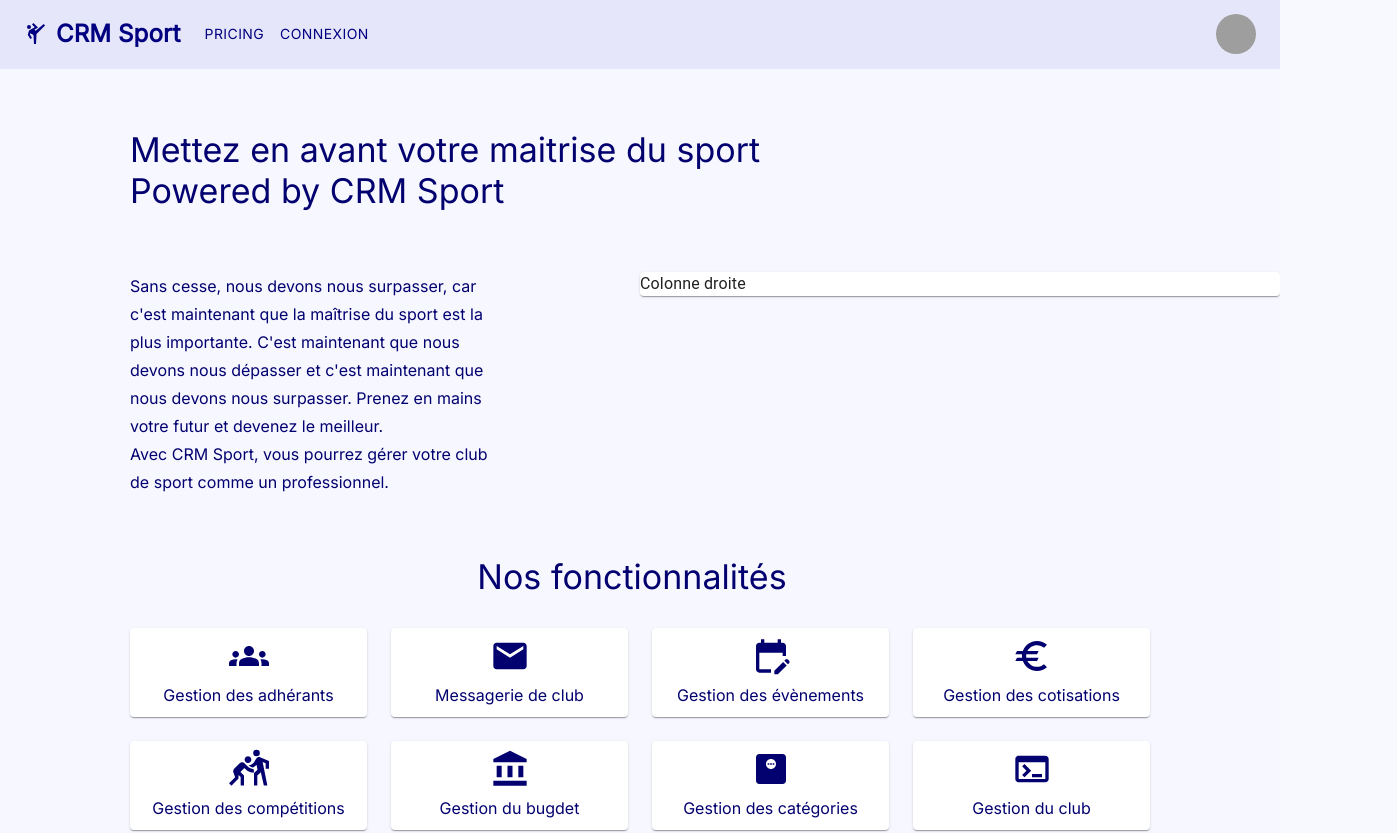
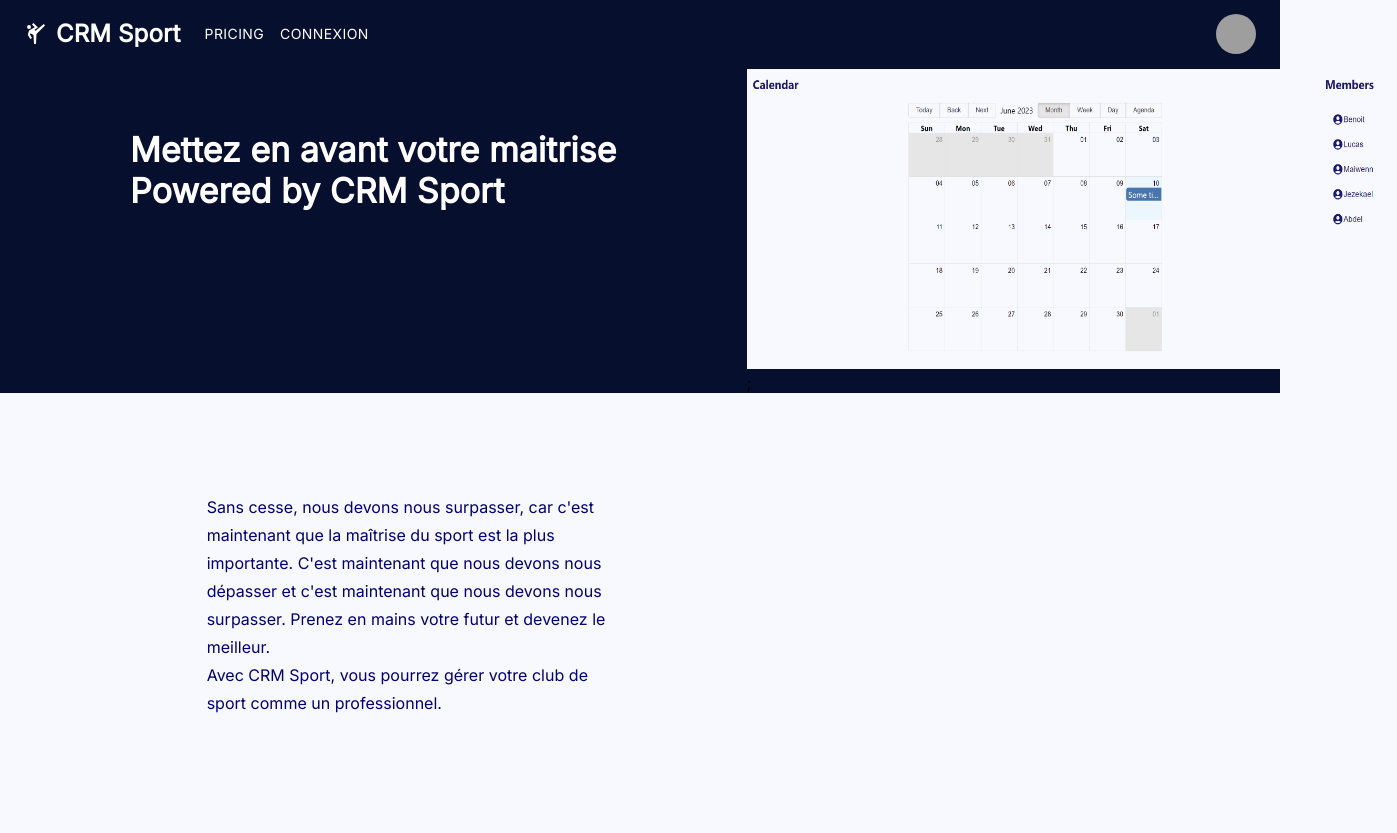
Before and after one commit to Jezekael/crm_sports_app, a React (Create React App) app: page / in a window 1280 px wide. Shown: the top 833 px of the page, 1397 px wide, since content can reach past the window. Built offline with nearby package versions, Linux system fonts and the light colour scheme; grey boxes are pictures that could not be loaded.

Commit message:
Color theme changes

```diff
--- a/src/App.js
+++ b/src/App.js
@@ -13,7 +13,8 @@
   Tooltip,
   MenuItem,
   Slide,
-  useScrollTrigger } from "@mui/material";
+  useScrollTrigger
+} from "@mui/material";
 import Grid from '@mui/material/Unstable_Grid2';
 
 import MenuIcon from '@mui/icons-material/Menu';
@@ -89,16 +90,14 @@
 function App() {
   const theme = createTheme({
     palette: {
-      primary: {
-        main: '#000080',
-        variant: '#16166b'
-      },
-      secondary: {
-        main: '#f8f8ff',
-        variant: '#E6E6FA'
+      font: {
+        white: '#ffffff',
+        darkBlue: '#16166b'
       },
       background: {
-        main: '#ffffff',
+        lightBlue: '#f8f8ff',
+        white: '#ffffff',
+        darkBlue: '#070f2f'
       },
     }
   });
@@ -126,10 +125,10 @@
     <ThemeProvider theme={theme}>
       <BrowserRouter>
         <HideOnScroll >
-          <AppBar elevation={0} position="sticky" style={{ backgroundColor: theme.palette.secondary.variant }}>
+          <AppBar elevation={0} position="sticky" style={{ backgroundColor: theme.palette.background.darkBlue }}>
             <Container maxWidth="xl" >
               <Toolbar disableGutters >
-                <AdbIcon sx={{ color: theme.palette.primary.main, display: { xs: 'none', md: 'flex' }, mr: 1 }} />
+                <AdbIcon sx={{ color: theme.palette.font.white, display: { xs: 'none', md: 'flex' }, mr: 1 }} />
                 <Typography
                   variant="h5"
                   noWrap
@@ -141,7 +140,7 @@
                     fontFamily: 'Inter',
                     fontWeight: 700,
                     letterSpacing: '.01rem',
-                    color: theme.palette.primary.main,
+                    color: theme.palette.font.white,
                     textDecoration: 'none',
                   }}
                 >
@@ -155,7 +154,7 @@
                     aria-controls="menu-appbar"
                     aria-haspopup="true"
                     onClick={handleOpenNavMenu}
-                    sx={{ color: theme.palette.primary.main }}
+                    sx={{ color: theme.palette.font.white }}
                   >
                     <MenuIcon />
                   </IconButton>
@@ -184,7 +183,7 @@
                     ))}
                   </Menu>
                 </Box>
-                <AdbIcon sx={{ color: theme.palette.primary.main, display: { xs: 'flex', md: 'none' }, mr: 1 }} />
+                <AdbIcon sx={{ color: theme.palette.font.white, display: { xs: 'flex', md: 'none' }, mr: 1 }} />
                 <Typography
                   variant="h5"
                   noWrap
@@ -197,7 +196,7 @@
                     fontFamily: 'Inter',
                     fontWeight: 700,
                     letterSpacing: '.01rem',
-                    color: theme.palette.primary.main,
+                    color: theme.palette.font.white,
                     textDecoration: 'none',
                   }}
                 >
@@ -208,7 +207,7 @@
                     <Button
                       key={page}
                       onClick={handleCloseNavMenu}
-                      sx={{ my: 2, color: theme.palette.primary.main, fontFamily: "Inter", fontWeight: 300, display: 'block' }}
+                      sx={{ my: 2, color: theme.palette.font.white, fontFamily: "Inter", fontWeight: 300, display: 'block' }}
                       component={Link}
                       to={pathPages[pages.indexOf(page)]}
                     >
@@ -260,7 +259,7 @@
         </Routes >
 
         <Box
-          sx={{ backgroundColor: theme.palette.secondary.variant }}
+          sx={{ backgroundColor: theme.palette.background.white }}
         >
           <Container
             maxWidth="md"
@@ -275,7 +274,7 @@
             <Grid container spacing={4} justifyContent="space-evenly">
               {footers.map((footer) => (
                 <Grid item xs={6} sm={3} key={footer.title}>
-                  <Typography variant="h6" sx={{ color: theme.palette.primary.main }} gutterBottom>
+                  <Typography variant="h6" sx={{ color: theme.palette.font.darkBlue }} gutterBottom>
                     {footer.title}
                   </Typography>
                   <ul>
--- a/src/pages/dashboard.js
+++ b/src/pages/dashboard.js
@@ -24,7 +24,7 @@
 
     return (
         <>
-            <h2 style={{color: theme.palette.primary.main}}>Calendar</h2>
+            <h2 style={{ color: theme.palette.font.darkBlue }}>Calendar</h2>
             <Grid container spacing={2}>
                 <Grid item xs={3}></Grid>
                 <Grid item xs={6} style={{
@@ -62,15 +62,15 @@
     const listStyle = {
         width: '100%',
         maxWidth: 360,
-        bgcolor: theme.palette.secondary.variant,
-        color: theme.palette.primary.variant,
+        bgcolor: theme.palette.background.lightBlue,
+        color: theme.palette.font.darkBlue,
     };
 
     return (
         <>
-            <h2 style={{color: theme.palette.primary.main}}>Members</h2>
+            <h2 style={{ color: theme.palette.font.darkBlue }}>Members</h2>
             <List sx={listStyle}>
-                {Members.map ((member) => (
+                {Members.map((member) => (
                     <>
                         <ListItem>
                             <AccountCircleIcon />
@@ -88,8 +88,8 @@
 
     const newStyle = {
         padding: '10px',
-        backgroundColor: theme.palette.secondary.variant,
-        color: theme.palette.primary.variant,
+        backgroundColor: theme.palette.background.lightBlue,
+        color: theme.palette.font.darkBlue,
     };
 
     const news = [
@@ -99,7 +99,7 @@
 
     return (
         <>
-            <h2 style={{color: theme.palette.primary.main}}>News</h2>
+            <h2 style={{ color: theme.palette.font.darkBlue }}>News</h2>
             <Stack
                 direction="row-reverse"
                 spacing={2}
@@ -123,8 +123,8 @@
     const theme = useTheme();
 
     return (
-        <div style={{paddingLeft: "5vh", paddingRight: "5vh"}}>
-            <h1 style={{color: theme.palette.primary.main}}>Dashboard</h1>
+        <div style={{ paddingLeft: "5vh", paddingRight: "5vh" }}>
+            <h1 style={{ color: theme.palette.font.darkBlue }}>Dashboard</h1>
             <Grid container spacing={2}>
                 <Grid item xs={9}>
                     <CalendarDisplay />
--- a/src/pages/home.js
+++ b/src/pages/home.js
@@ -1,10 +1,16 @@
 import React from 'react';
 import { styled } from '@mui/material/styles';
 import Grid from '@mui/material/Unstable_Grid2';
-import Paper from '@mui/material/Paper';
-import Typography from '@mui/material/Typography';
-import Grow from '@mui/material/Grow';
-import Box from '@mui/material/Box';
+import {
+  Paper,
+  Typography,
+  Grow,
+  Box
+} from '@mui/material';
+
+import PresDash from './PresDash.png';
+
+import useTheme from '@mui/material/styles/useTheme';
 import "@fontsource/inter";
 
 
@@ -56,9 +62,11 @@
     "Gestion du club"];
 
 function Home() {
+  const theme = useTheme();
+
   return (
-    <Grid container spacing={0} style={{ backgroundColor: '#f6f7ff' }}>
-      <Grid item xs={12} style={{ padding: '60px 130px' }}>
+    <Grid container spacing={0}>
+      <Grid item xs={7} style={{ padding: '60px 130px', backgroundColor: theme.palette.background.darkBlue }} >
         <Grid xs display="flex" >
           <Grid item>
             <Grow style={{ transformOrigin: '0 0 0' }} in={true} timeout={2000} >
@@ -67,7 +75,14 @@
               <Typography
                 variant="h4"
                 noWrap
-                sx={typoProperties}
+                sx={{
+                  display: { xs: 'none', md: 'flex' },
+                  fontFamily: 'Inter',
+                  fontWeight: 700,
+                  letterSpacing: '.001rem',
+                  color: '#ffffff',
+                  textDecoration: 'none'
+                }}
               >
                 Mettez en avant votre maitrise du sport<br />
                 Powered by CRM Sport
@@ -78,8 +93,11 @@
           </Grid>
         </Grid>
       </Grid>
+      <Grid item xs={5} style={{ backgroundColor: theme.palette.background.darkBlue }}>
+        <img style={{ width: 650, height: 300 }} src={PresDash} alt="Logo" />;
+      </Grid>
 
-      <Grid item xs={6} style={{ padding: '0px 130px' }}>
+      <Grid item xs={6} style={{ padding: '100px 100px' }} xsOffset={1} >
         <Grid container justify="center">
           <Grid item>
             <Grow style={{ transformOrigin: '0 0 0' }} in={true} timeout={2000} >
@@ -94,12 +112,9 @@
         </Grid>
       </Grid>
 
-      <Grid item xs={6}>
+      <Grid item xs={5} style={{ padding: '100px 0px' }}>
         <Paper>
           <Grid container justify="center">
-            <Grid item>
-              <Typography variant="body1">Colonne droite</Typography>
-            </Grid>
           </Grid>
         </Paper>
       </Grid>
```
Also changed, not shown: src/pages/PresDash.png (added). Lines whose indentation alone changed are shown as unchanged.
